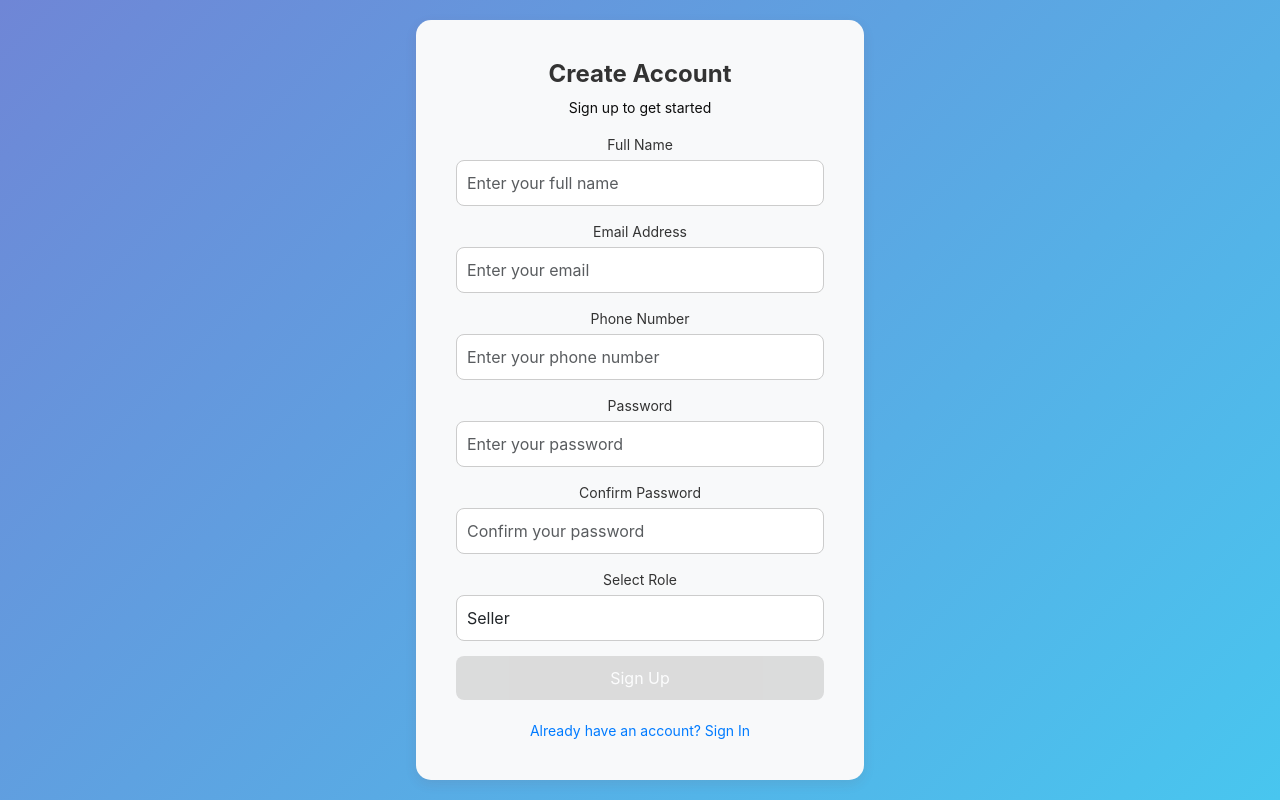
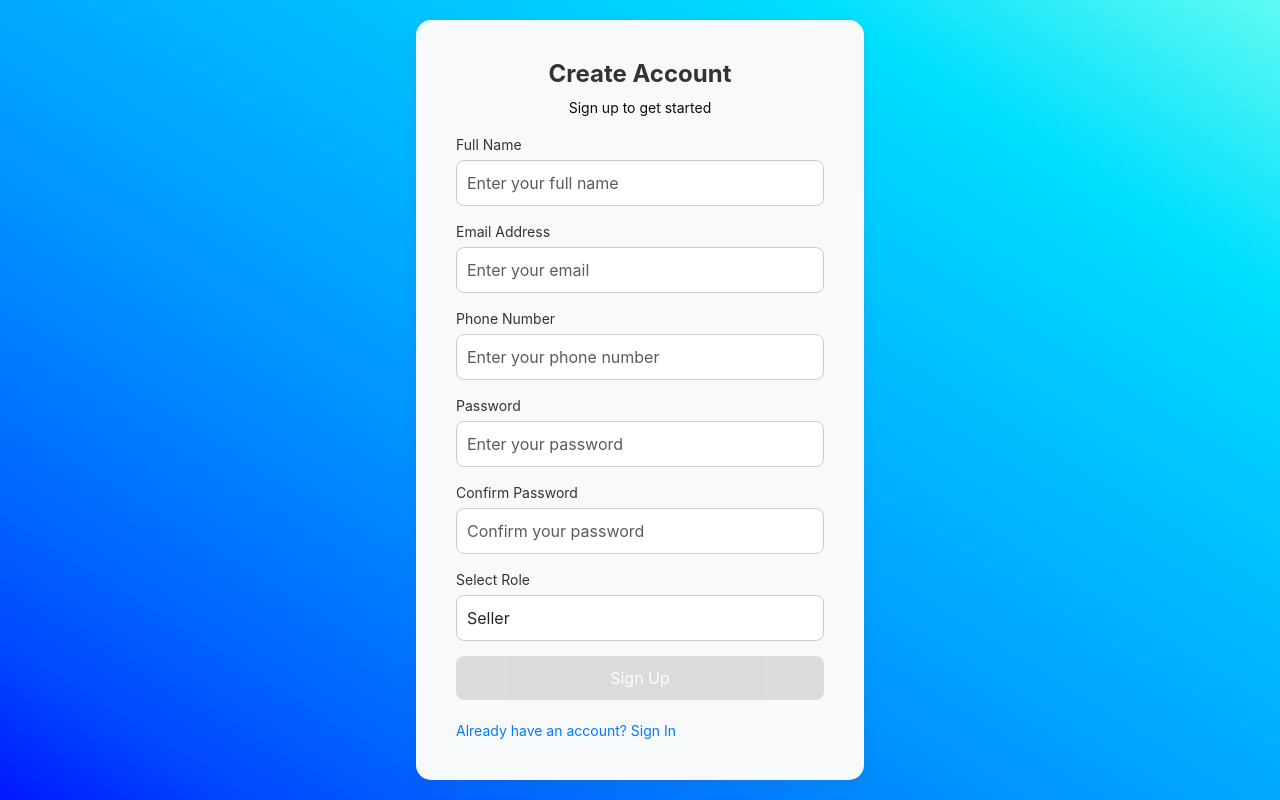
Before and after one commit to AdhamIsHere/Package-Tracker, an Angular app in the folder Front-end/: page /sign-up in a window 1280 px wide. Built offline with nearby package versions, Linux system fonts and the light colour scheme.

Commit message:
Changed some styles and colors

```diff
--- a/Front-end/src/app/login/login.component.css
+++ b/Front-end/src/app/login/login.component.css
@@ -100,5 +100,5 @@ button.btn:disabled {
 }
 
 .btn-primary:hover {
-  background-color: black;
+  background-color: #003a77;
 }
--- a/Front-end/src/app/sign-up/sign-up.component.css
+++ b/Front-end/src/app/sign-up/sign-up.component.css
@@ -43,7 +43,7 @@ input.form-control, select.form-control {
 }
 
 .btn-primary:hover {
-  background-color: black;
+  background-color: #003a77;
 }
 
 
--- a/Front-end/src/app/sign-up/sign-up.component.html
+++ b/Front-end/src/app/sign-up/sign-up.component.html
@@ -1,7 +1,7 @@
 <div class="signup-container d-flex m-auto justify-content-center align-item-center">
-  <div class="signup-card w-50 text-center bg-light m-auto ">
-    <h2 class="title fw-bold ">Create Account</h2>
-    <p class="subtitle">Sign up to get started</p>
+  <div class="signup-card w-50 bg-light m-auto ">
+    <h2 class="title fw-bold text-center ">Create Account</h2>
+    <p class="subtitle text-center">Sign up to get started</p>
     <form (ngSubmit)="onSubmit()" [formGroup]="signUpForm">
       <div class="form-group">
         <label for="name">Full Name </label>
@@ -100,7 +100,7 @@
         </select>
       </div>
 
-      <button type="submit" class="btn" [disabled]="signUpForm.invalid">
+      <button type="submit" class="btn btn-primary" [disabled]="signUpForm.invalid">
         Sign Up
       </button>
 
--- a/Front-end/src/app/splash-screen/splash-screen.component.html
+++ b/Front-end/src/app/splash-screen/splash-screen.component.html
@@ -1,5 +1,5 @@
 <div class="splash-container d-flex flex-column justify-content-center align-items-center ">
-    <h1 class="animated-text fw-bold text-light">{{ displayedText }}</h1>
+    <h1 class="animated-text fw-bold text-light display-1">{{ displayedText }}</h1>
 
     <div class="button-container d-flex">
       <button class="btn btn-primary" routerLink="/login">Login</button>
--- a/Front-end/src/styles.css
+++ b/Front-end/src/styles.css
@@ -1,4 +1,3 @@
 /* You can add global styles to this file, and also import other style files */
 body {
-    background: linear-gradient(135deg, #6f86d6, #48c6ef);
-}
+  background-image: linear-gradient(to right top, #0017ff, #0046ff, #0062ff, #0079ff, #008eff, #00a0ff, #00b0ff, #00bfff, #00cfff, #00dffe, #30edf8, #5ffbf1);}
```
